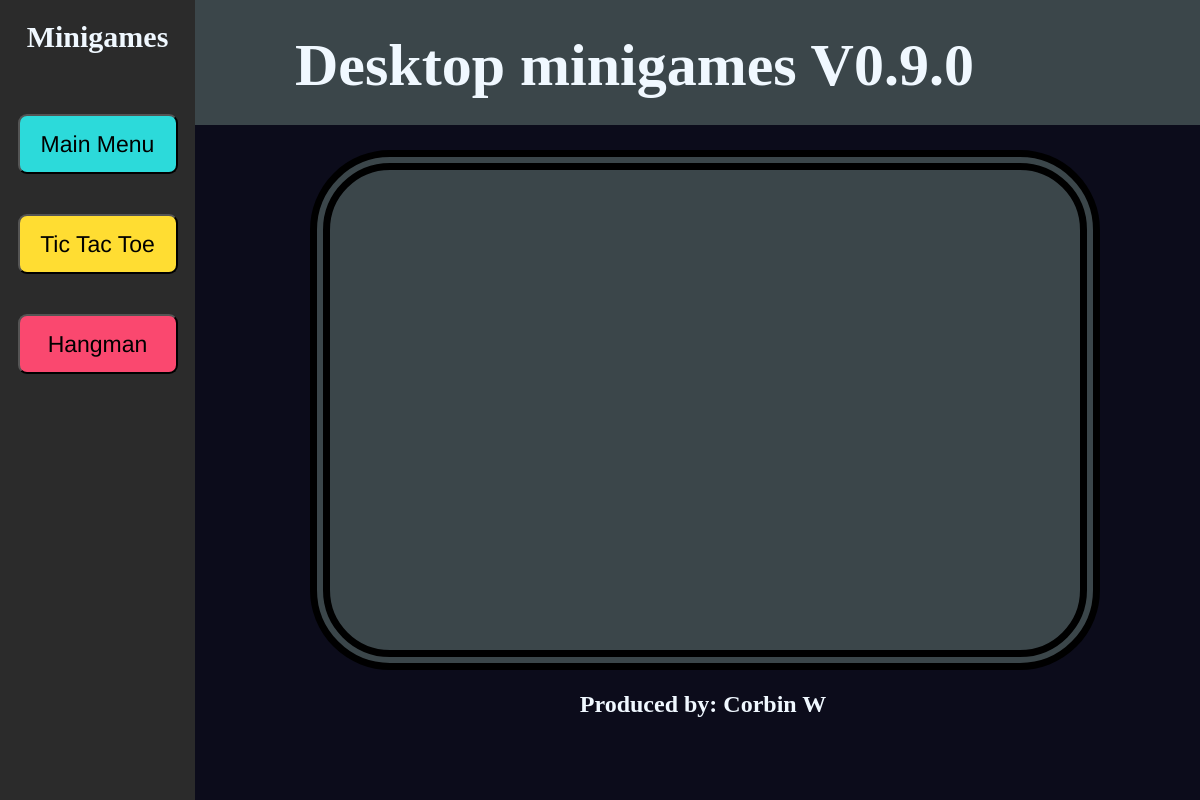
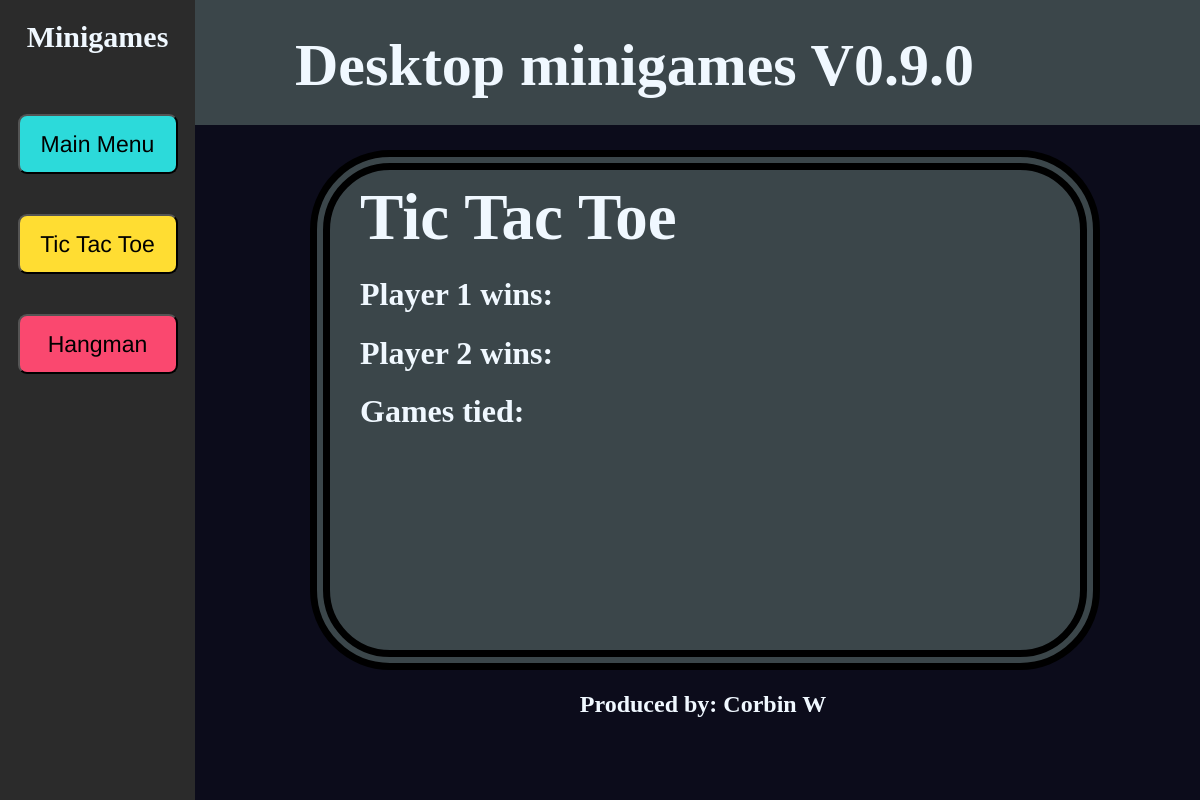
Before and after one commit to BonesBone/desktop-minigames, an Electron app: page index.html in a window 1200 px wide. Drawn offline with Linux system fonts and the light colour scheme.

Commit message:
version 0.9.1 no change

```diff
--- a/MenuStyle.css
+++ b/MenuStyle.css
@@ -91,3 +91,15 @@ html{
     border: 20px double;
 
 }
+
+#statistics h1{
+    margin-left: 30px;
+
+    color: aliceblue;
+}
+
+#TTT-stats-title{
+    font-size: 65px;
+    margin-top: 10px;
+    margin-bottom: 0px;
+}
--- a/index.html
+++ b/index.html
@@ -43,11 +43,19 @@
             <div id="credits">
                 <h1>Produced by: Corbin W</h1>
             </div>
+
+            <div id="statistics">
+                <div id="TTT-stats">
+                    <h1 id="TTT-stats-title">Tic Tac Toe</h1>
+                    <h1 id="TTT-player1-wins">Player 1 wins: </h1>
+                    <h1 id="TTT-player2-wins">Player 2 wins: </h1>
+                    <h1 id="TTT-games-tied">Games tied: </h1>
+                </div>
+
+            </div>
         </div>
 
-        <div id="statistics">
 
-        </div>
 
         <script src="Menu.js" class="menu-only"></script>
 
```
Also changed, not shown: TicTacToe/TTTGameFunctions.js (+9 -0 lines).
